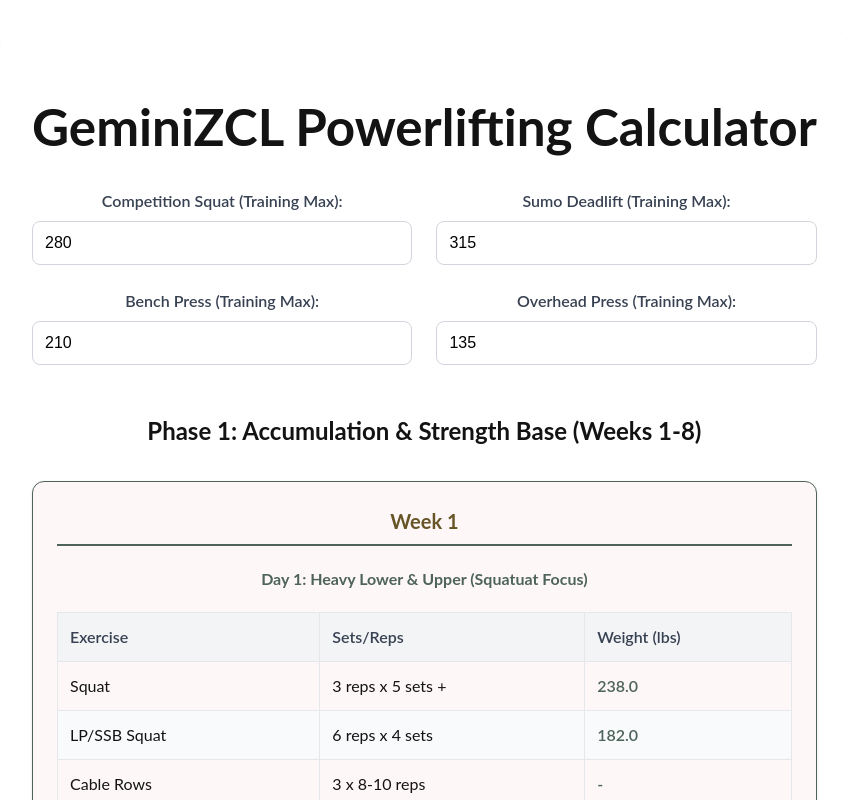
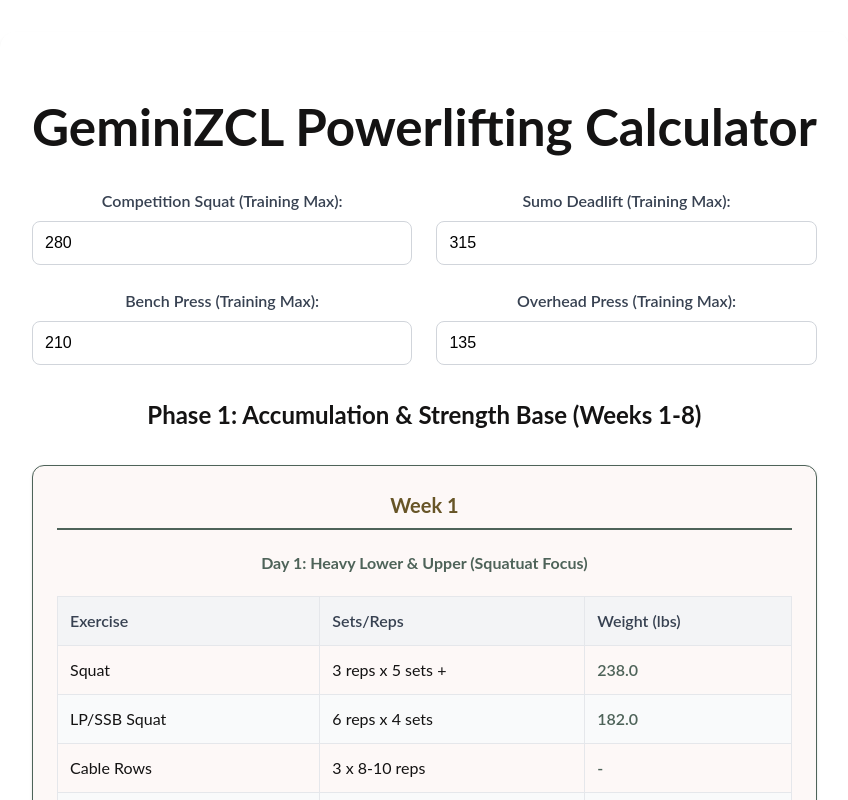
Before and after one commit to cfbauer/PowerliftingSchedule, a React (Vite) app: page / in a window 1280 px wide. Shown: the top 800 px of the page, without its empty margins (32-880 px from the left). Built offline with nearby package versions, Linux system fonts and the light colour scheme.

Commit message:
Remove more inline styles.

```diff
--- a/src/App.jsx
+++ b/src/App.jsx
@@ -265,7 +265,7 @@ function App() {
 
       {/* Schedule Display */}
       {Object.entries(workoutSchedule).map(([phaseName, weeks]) => (
-        <div key={phaseName} style={{ marginTop: '3rem' }}>
+        <div key={phaseName} className="phase-section">
           <h2>
             {phaseName}
           </h2>
```
